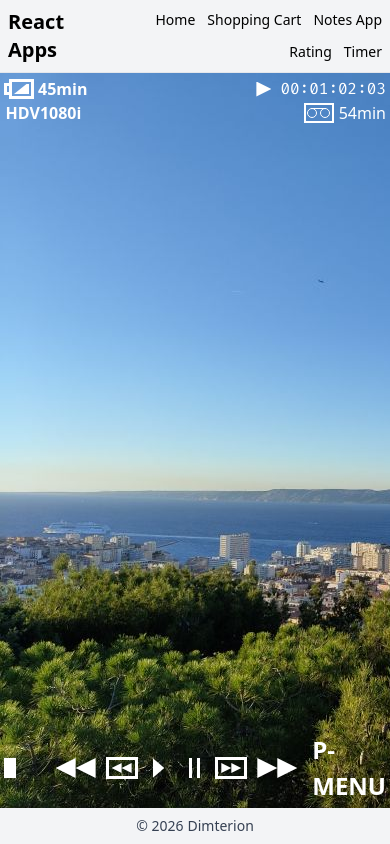
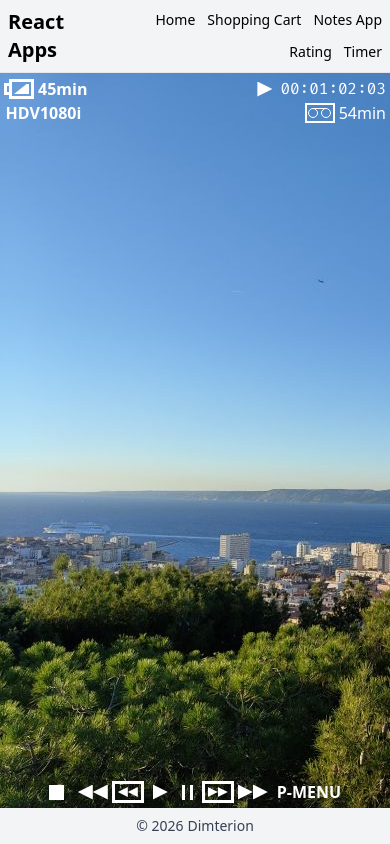
Before and after one commit to Dimterion/react-apps, a React (Vite) app: page /camera-ui in a window 390 px wide. Built offline with nearby package versions, Linux system fonts and the light colour scheme; no server answers.

Commit message:
adjust media queries

```diff
--- a/src/pages/camera-ui/camera-ui.css
+++ b/src/pages/camera-ui/camera-ui.css
@@ -109,7 +109,7 @@
 .recordingTime-section {
   align-items: center;
   display: flex;
-  gap: 5px;
+  gap: 0.25rem;
 }
 
 .recording-icon {
@@ -154,7 +154,7 @@
   align-items: center;
   display: flex;
   font-size: 1rem;
-  gap: 5px;
+  gap: 0.25rem;
   justify-content: end;
 }
 
@@ -196,17 +196,28 @@
   align-items: center;
   color: white;
   display: flex;
+  font-size: 1rem;
+  font-weight: bold;
+  gap: 0.25rem;
+  justify-content: center;
+
+  @media (width >= 500px) {
     font-size: 1.5rem;
-  font-weight: bold;
-  gap: 10px;
-  justify-content: center;
+    gap: 1rem;
+  }
 }
 
 .stop-icon {
   background-color: white;
+  height: 15px;
+  margin-right: 10px;
+  width: 15px;
+
+  @media (width >= 500px) {
     height: 20px;
     margin-right: 30px;
     width: 20px;
+  }
 }
 
 .rewind-icon {
@@ -223,8 +234,14 @@
   100% 100% drops down to the bottom-right corner, completing the arrow shape;
   */
   clip-path: polygon(100% 0%, 0% 50%, 100% 100%);
+  height: 15px;
+  width: 15px;
+
+  @media (width >= 500px) {
+    clip-path: polygon(100% 0%, 0% 50%, 100% 100%);
     height: 20px;
     width: 20px;
+  }
 }
 
 .previous-icon {
@@ -257,10 +274,16 @@
   0% 100% drops down to the bottom-left corner, completing the arrow shape;
   */
   clip-path: polygon(0% 0%, 100% 50%, 0% 100%);
+  height: 15px;
+  margin-left: 5px;
+  margin-right: 10px;
+  width: 15px;
+
+  @media (width >= 500px) {
     height: 20px;
-  margin-left: 5px;
     margin-right: 15px;
     width: 20px;
+  }
 }
 
 .pause-icon {
@@ -272,8 +295,13 @@
 
 .pause-line {
   background-color: white;
+  height: 15px;
+  width: 3px;
+
+  @media (width >= 500px) {
     height: 20px;
     width: 3px;
+  }
 }
 
 .next-icon {
@@ -313,6 +341,11 @@
   0% 100% drops down to the bottom-left corner, completing the arrow shape;
   */
   clip-path: polygon(0% 0%, 100% 50%, 0% 100%);
+  height: 15px;
+  width: 15px;
+
+  @media (width >= 500px) {
     height: 20px;
     width: 20px;
   }
+}
```
Lines whose indentation alone changed are shown as unchanged.
